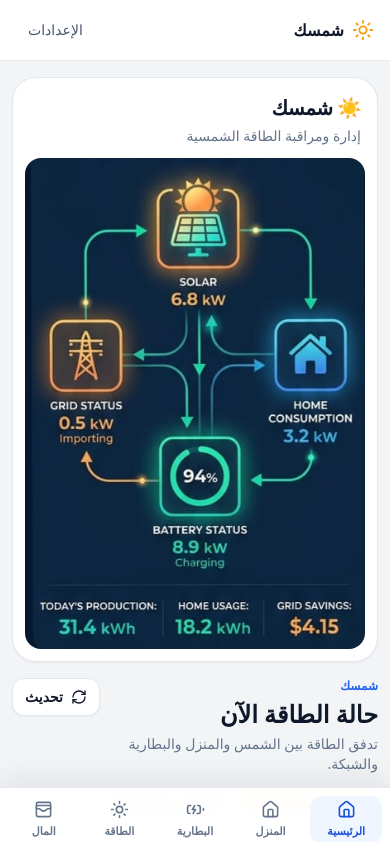
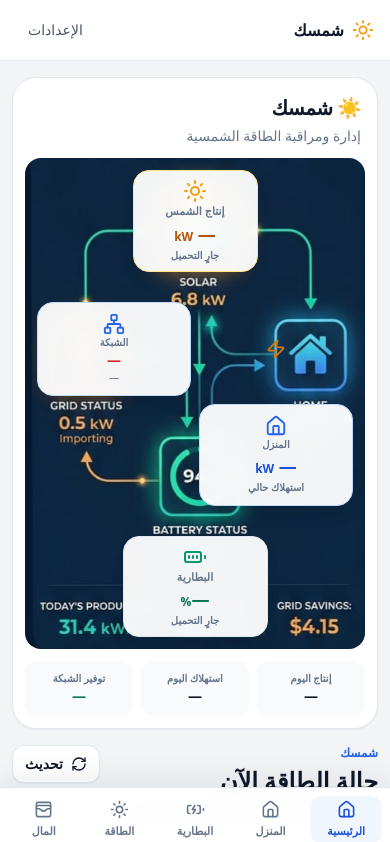
Before and after one commit to mahmoudbir-glitch/Shamsak, a Next.js app: page / in a window 390 px wide. Shown: the top 842 px of the page. Built offline with nearby package versions, Linux system fonts and the light colour scheme.

Commit message:
feat: make solar hero data driven

```diff
--- a/src/components/solar-hero.tsx
+++ b/src/components/solar-hero.tsx
@@ -1,36 +1,114 @@
 import Image from "next/image";
+import { ArrowDown, ArrowLeft, ArrowRight, ArrowUp, BatteryCharging, BatteryFull, Home, Network, Sun, Zap } from "lucide-react";
+import type { EnergySnapshot } from "@/lib/energy";
+import { batteryState, batteryStateLabel, gridLabel } from "@/lib/energy";
 
-export function SolarHero() {
+type SolarHeroProps = {
+  data: EnergySnapshot | null;
+};
+
+function kw(w: number) {
+  return (Math.abs(w) / 1000).toFixed(2);
+}
+
+function FlowArrow({ direction = "right" }: { direction?: "right" | "left" | "up" | "down" }) {
+  const Icon = direction === "left" ? ArrowLeft : direction === "up" ? ArrowUp : direction === "down" ? ArrowDown : ArrowRight;
+  return <Icon aria-hidden="true" size={18} className="animate-pulse" />;
+}
+
+export function SolarHero({ data }: SolarHeroProps) {
+  const battery = data ? batteryState(data.batteryPowerW) : "idle";
+  const batteryLabel = data ? batteryStateLabel(battery) : "جارٍ التحميل";
+  const gridStatus = data ? gridLabel(data.gridPowerW, data.gridConnected) : "جارٍ التحميل";
+  const gridDirection = data && data.gridPowerW < -50 ? "تصدير" : "سحب";
+  const solarActive = Boolean(data && data.solarPowerW > 50);
+  const batteryActive = Boolean(data && Math.abs(data.batteryPowerW) > 50);
+
   return (
-    <section
-      aria-labelledby="solar-hero-title"
-      className="overflow-hidden rounded-3xl border border-slate-200 bg-white shadow-sm"
-    >
+    <section aria-labelledby="solar-hero-title" className="overflow-hidden rounded-3xl border border-slate-200 bg-white shadow-sm">
       <div className="p-4 pb-3 sm:p-5">
-        <h2
-          id="solar-hero-title"
-          className="text-xl font-extrabold tracking-tight text-slate-900"
-        >
-          <span aria-hidden="true" className="me-1">☀️</span>
-          شمسك
+        <h2 id="solar-hero-title" className="text-xl font-extrabold tracking-tight text-slate-900">
+          <span aria-hidden="true" className="me-1">☀️</span>شمسك
         </h2>
-        <p className="mt-1 text-sm text-slate-500">
-          إدارة ومراقبة الطاقة الشمسية
-        </p>
+        <p className="mt-1 text-sm text-slate-500">إدارة ومراقبة الطاقة الشمسية</p>
       </div>
 
       <div className="px-3 pb-3 sm:px-5 sm:pb-5">
         <div className="relative w-full overflow-hidden rounded-2xl bg-slate-50">
           <Image
             src="/images/shamsak-energy-dashboard.jpg"
-            alt="واجهة شمسك لتدفق الطاقة بين الألواح الشمسية والشبكة والمنزل والبطارية"
+            alt="مخطط شمسك لتدفق الطاقة بين الشمس والشبكة والمنزل والبطارية"
             width={1080}
             height={1920}
             priority
             className="h-auto w-full object-contain"
             sizes="(max-width: 640px) 100vw, (max-width: 1024px) 90vw, 1100px"
           />
+
+          <div className="absolute inset-0 p-3 sm:p-5" aria-live="polite">
+            <div className="flex h-full flex-col justify-between">
+              <div className="flex justify-center">
+                <div className="min-w-[125px] rounded-2xl border border-amber-200 bg-white/95 px-3 py-2 text-center shadow-lg backdrop-blur">
+                  <Sun aria-hidden="true" className="mx-auto text-amber-500" size={24} />
+                  <p className="text-[11px] font-bold text-slate-500">إنتاج الشمس</p>
+                  <p className="text-lg font-extrabold text-amber-700">{data ? kw(data.solarPowerW) : "—"} <span className="text-xs">kW</span></p>
+                  <p className="text-[10px] font-bold text-slate-500">{data ? (solarActive ? "إنتاج فعّال" : "إنتاج منخفض") : "جارٍ التحميل"}</p>
+                </div>
+              </div>
+
+              <div className="grid grid-cols-2 items-center gap-2 sm:grid-cols-3">
+                <div className="rounded-2xl border border-blue-200 bg-white/95 p-2.5 text-center shadow-lg backdrop-blur">
+                  <Network aria-hidden="true" className="mx-auto text-blue-600" size={22} />
+                  <p className="text-[10px] font-bold text-slate-500">الشبكة</p>
+                  <p className={`text-sm font-extrabold ${data?.gridConnected ? "text-blue-700" : "text-red-600"}`}>{data ? (data.gridConnected ? "متصلة" : "مفصولة") : "—"}</p>
+                  <p className="text-[10px] text-slate-500">{data ? `${gridDirection} ${kw(data.gridPowerW)} kW` : "—"}</p>
+                </div>
+
+                <div className="order-first flex justify-center text-amber-600 sm:order-none">
+                  {solarActive ? <FlowArrow direction="down" /> : <Zap aria-hidden="true" size={20} />}
+                </div>
+
+                <div className="rounded-2xl border border-blue-200 bg-white/95 p-2.5 text-center shadow-lg backdrop-blur">
+                  <Home aria-hidden="true" className="mx-auto text-blue-600" size={22} />
+                  <p className="text-[10px] font-bold text-slate-500">المنزل</p>
+                  <p className="text-lg font-extrabold text-blue-700">{data ? kw(data.homePowerW) : "—"} <span className="text-xs">kW</span></p>
+                  <p className="text-[10px] font-bold text-slate-500">استهلاك حالي</p>
+                </div>
+              </div>
+
+              <div className="flex justify-center">
+                <div className={`min-w-[145px] rounded-2xl border bg-white/95 px-3 py-2 text-center shadow-lg backdrop-blur ${battery === "charging" ? "border-emerald-300" : battery === "discharging" ? "border-orange-300" : "border-slate-200"}`}>
+                  {battery === "charging" ? <BatteryCharging aria-hidden="true" className="mx-auto text-emerald-600" size={24} /> : <BatteryFull aria-hidden="true" className="mx-auto text-emerald-600" size={24} />}
+                  <p className="text-[11px] font-bold text-slate-500">البطارية</p>
+                  <p className="text-lg font-extrabold text-emerald-700">{data ? data.batterySoc : "—"}<span className="text-xs">%</span></p>
+                  <p className="text-[10px] font-bold text-slate-500">{batteryLabel}{data && batteryActive ? ` • ${kw(data.batteryPowerW)} kW` : ""}</p>
+                  {batteryActive && <div className="mt-1 flex justify-center text-emerald-600"><FlowArrow direction={battery === "charging" ? "down" : "up"} /></div>}
+                </div>
+              </div>
+            </div>
+          </div>
         </div>
+
+        <div className="mt-3 grid grid-cols-3 gap-2" aria-label="ملخص الطاقة اليوم">
+          <div className="rounded-xl bg-slate-50 p-2.5 text-center">
+            <p className="text-[10px] font-bold text-slate-500">إنتاج اليوم</p>
+            <p className="text-sm font-extrabold text-slate-900">{data?.todayProductionKWh != null ? `${data.todayProductionKWh.toFixed(1)} kWh` : "—"}</p>
+          </div>
+          <div className="rounded-xl bg-slate-50 p-2.5 text-center">
+            <p className="text-[10px] font-bold text-slate-500">استهلاك اليوم</p>
+            <p className="text-sm font-extrabold text-slate-900">{data?.todayHomeUsageKWh != null ? `${data.todayHomeUsageKWh.toFixed(1)} kWh` : "—"}</p>
+          </div>
+          <div className="rounded-xl bg-slate-50 p-2.5 text-center">
+            <p className="text-[10px] font-bold text-slate-500">توفير الشبكة</p>
+            <p className="text-sm font-extrabold text-emerald-700">{data?.todayGridSavings != null ? `${data.todayGridSavings.toFixed(1)} kWh` : "—"}</p>
+          </div>
+        </div>
+
+        {data && (
+          <p className="mt-2 text-center text-[10px] text-slate-400">
+            {data.source === "demo" ? "Demo — بيانات تجريبية" : "Live — بيانات حية"} · آخر قراءة: {new Date(data.timestamp).toLocaleTimeString("ar-LB", { hour: "2-digit", minute: "2-digit" })}
+          </p>
+        )}
       </div>
     </section>
   );
```
